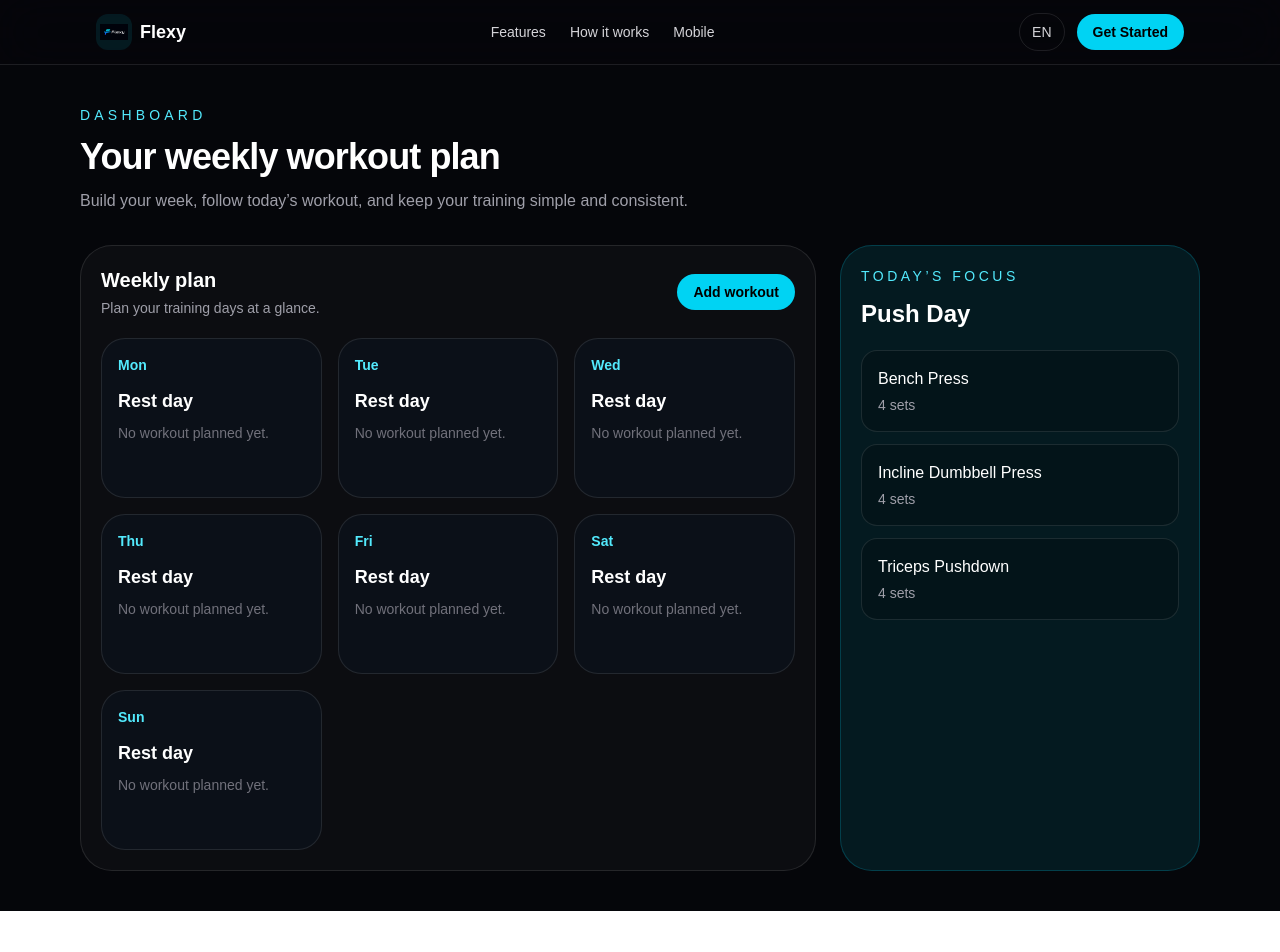
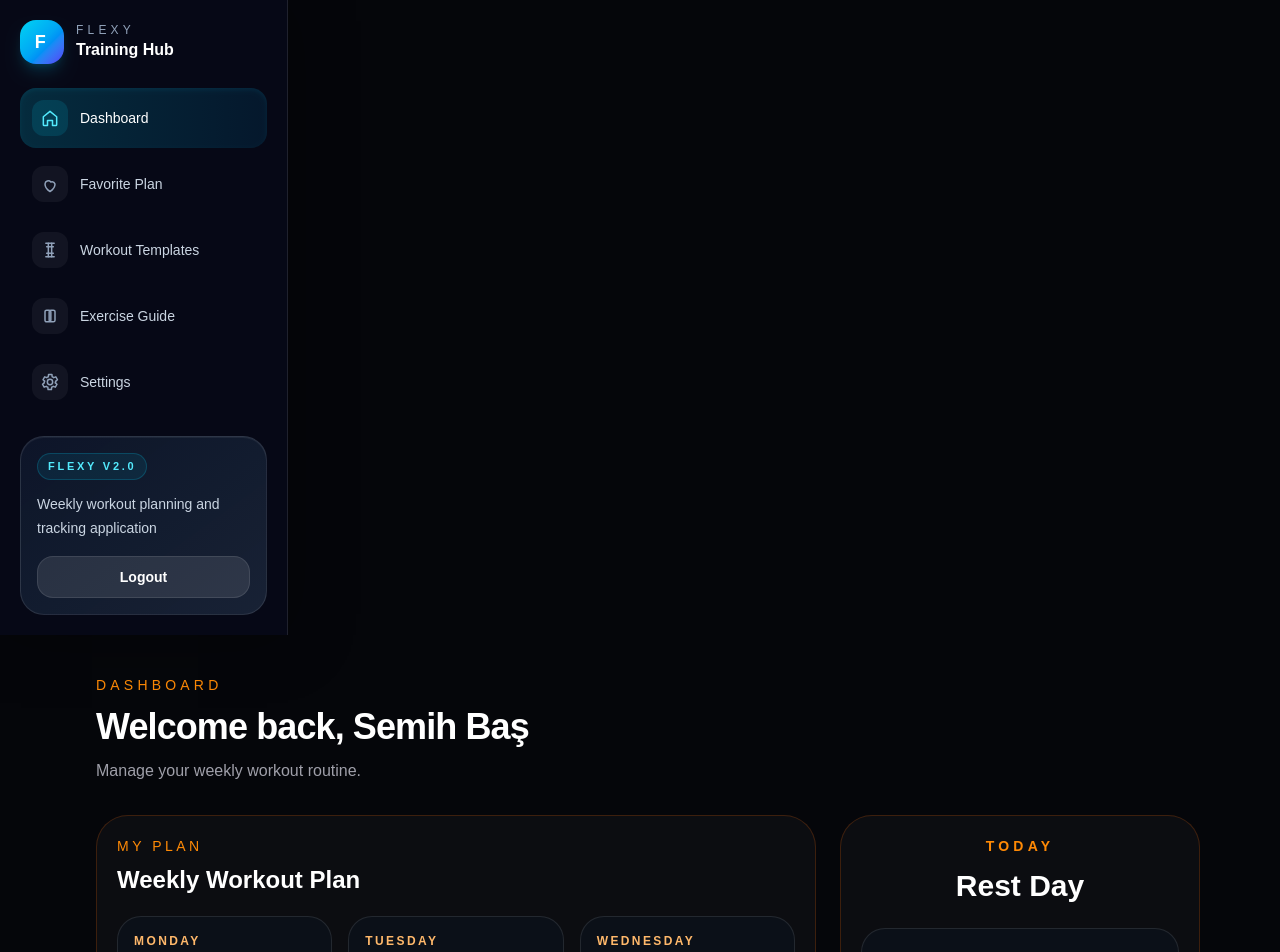
Before and after one commit to semih-bas/Flexy, a Next.js app: page /dashboard in a window 1280 px wide. Shown: the top 952 px of the page. Before the commit the page ends 911 px from the top, so only its background shows below. Built offline with nearby package versions, Linux system fonts and the light colour scheme.

Commit message:
refactor: use app sidebar on dashboard

```diff
--- a/src/app/dashboard/page.tsx
+++ b/src/app/dashboard/page.tsx
@@ -1,78 +1,76 @@
-import Navbar from "@/components/layout/Navbar";
+import AppSidebar from "@/components/layout/AppSidebar";
 
 export default function DashboardPage() {
   return (
     <main className="min-h-screen bg-[#05060a] text-white">
-      <Navbar />
+      <AppSidebar />
 
-      <section className="mx-auto max-w-6xl px-4 py-10">
+      <section className="mx-auto max-w-6xl px-4 py-10 lg:pl-8">
         <div className="mb-8">
-          <p className="text-sm font-medium uppercase tracking-[0.3em] text-cyan-300">
+          <p className="text-sm font-medium uppercase tracking-[0.3em] text-orange-400">
             Dashboard
           </p>
 
           <h1 className="mt-3 text-3xl font-bold tracking-tight sm:text-4xl">
-            Your weekly workout plan
+            Welcome back, Semih Baş
           </h1>
 
           <p className="mt-3 max-w-2xl text-sm leading-6 text-zinc-400 sm:text-base">
-            Build your week, follow today’s workout, and keep your training
-            simple and consistent.
+            Manage your weekly workout routine.
           </p>
         </div>
 
         <div className="grid gap-6 lg:grid-cols-[1fr_360px]">
-          <section className="rounded-[2rem] border border-white/10 bg-white/[0.03] p-5">
-            <div className="mb-5 flex items-center justify-between">
-              <div>
-                <h2 className="text-xl font-semibold">Weekly plan</h2>
-                <p className="mt-1 text-sm text-zinc-400">
-                  Plan your training days at a glance.
-                </p>
-              </div>
+          <section className="rounded-[2rem] border border-orange-500/20 bg-white/[0.03] p-5">
+            <div className="mb-5">
+              <p className="text-sm font-medium uppercase tracking-[0.25em] text-orange-400">
+                My plan
+              </p>
 
-              <button className="rounded-full bg-cyan-400 px-4 py-2 text-sm font-semibold text-black transition hover:bg-cyan-300">
-                Add workout
-              </button>
+              <h2 className="mt-2 text-2xl font-semibold">
+                Weekly Workout Plan
+              </h2>
             </div>
 
             <div className="grid gap-4 sm:grid-cols-2 xl:grid-cols-3">
-              {["Mon", "Tue", "Wed", "Thu", "Fri", "Sat", "Sun"].map((day) => (
-                <div
-                  key={day}
-                  className="min-h-40 rounded-3xl border border-white/10 bg-[#0b1018] p-4"
-                >
-                  <p className="text-sm font-semibold text-cyan-300">{day}</p>
-                  <h3 className="mt-3 text-lg font-semibold text-white">
-                    Rest day
-                  </h3>
-                  <p className="mt-2 text-sm text-zinc-500">
-                    No workout planned yet.
-                  </p>
-                </div>
-              ))}
+              {["Monday", "Tuesday", "Wednesday", "Thursday", "Friday", "Saturday", "Sunday"].map(
+                (day) => (
+                  <div
+                    key={day}
+                    className="min-h-44 rounded-3xl border border-white/10 bg-[#0b1018] p-4"
+                  >
+                    <p className="text-xs font-bold uppercase tracking-[0.2em] text-orange-300">
+                      {day}
+                    </p>
+
+                    <h3 className="mt-4 text-lg font-semibold">Rest Day</h3>
+
+                    <div className="mt-4 flex min-h-24 items-center justify-center rounded-2xl border border-dashed border-white/10 bg-black/10 p-4">
+                      <p className="text-center text-sm text-zinc-400">
+                        No workout planned yet.
+                      </p>
+                    </div>
+
+                    <button className="mt-5 w-full rounded-xl border border-white/10 px-4 py-2 text-sm font-semibold text-zinc-300 transition hover:border-orange-400/40 hover:text-white">
+                      Add Workout
+                    </button>
+                  </div>
+                )
+              )}
             </div>
           </section>
 
-          <aside className="rounded-[2rem] border border-cyan-400/20 bg-cyan-400/10 p-5">
-            <p className="text-sm font-medium uppercase tracking-[0.25em] text-cyan-300">
-              Today’s focus
+          <aside className="rounded-[2rem] border border-orange-500/20 bg-white/[0.03] p-5">
+            <p className="text-center text-sm font-bold uppercase tracking-[0.3em] text-orange-400">
+              Today
             </p>
 
-            <h2 className="mt-3 text-2xl font-semibold">Push Day</h2>
+            <h2 className="mt-3 text-center text-3xl font-bold">Rest Day</h2>
 
-            <div className="mt-5 space-y-3">
-              {["Bench Press", "Incline Dumbbell Press", "Triceps Pushdown"].map(
-                (exercise) => (
-                  <div
-                    key={exercise}
-                    className="rounded-2xl border border-white/10 bg-black/20 p-4"
-                  >
-                    <p className="font-medium">{exercise}</p>
-                    <p className="mt-1 text-sm text-zinc-400">4 sets</p>
-                  </div>
-                )
-              )}
+            <div className="mt-6 rounded-3xl border border-white/10 bg-[#0b1018] p-5">
+              <p className="font-semibold">
+                No workout planned for today.
+              </p>
             </div>
           </aside>
         </div>
```
